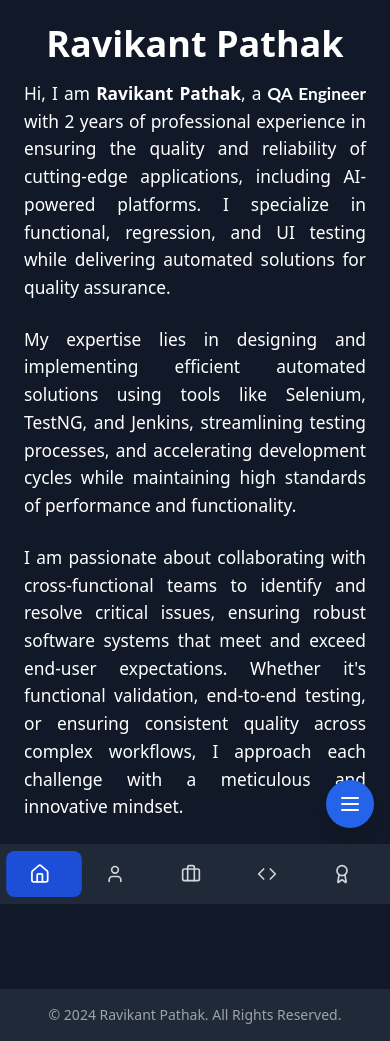
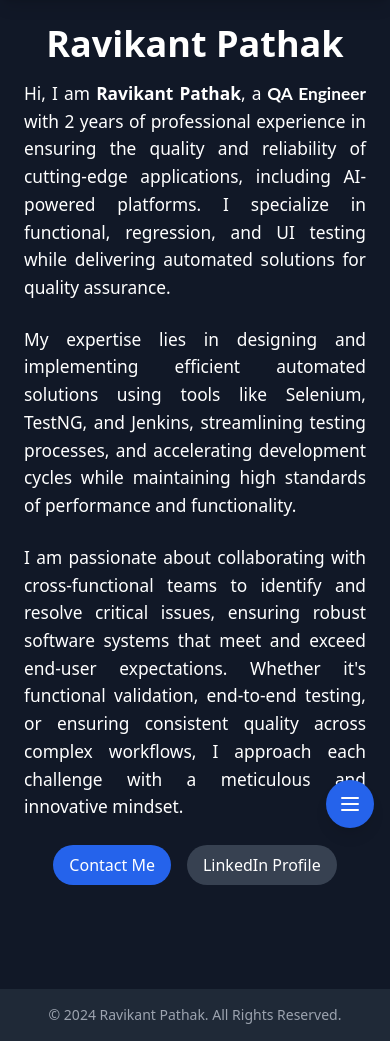
Before and after one commit to deadPoolCloud/ravikant-portfolio, a React (Create React App) app: page / in a window 390 px wide. Built offline with nearby package versions, Linux system fonts and the light colour scheme.

Commit message:
removed the menu button

```diff
--- a/src/App.js
+++ b/src/App.js
@@ -1,7 +1,6 @@
 import React, { useState, useEffect } from 'react';
 import {
-  Home, User, Briefcase, Code, Award, Menu, X,
-  Mail, Linkedin, FileText
+  Home, User, Briefcase, Code, Award, Menu, X
 } from 'lucide-react';
 
 function App() {
@@ -28,28 +27,29 @@ function App() {
   // Navigation Button Component
   const NavButton = ({ icon: Icon, section, label }) => (
     <button
-      className={`flex items-center p-2 rounded-lg transition-all transform
+      className={`flex items-center justify-center p-2 rounded-lg transition-all transform
         ${activeSection === section
           ? 'bg-blue-700 text-white scale-105'
           : 'hover:bg-blue-600 hover:text-white text-gray-300'
         }
-        ${isMobile ? 'w-full justify-center text-lg py-3' : ''}`}
+        ${isMobile ? 'w-full' : ''}`}
       onClick={() => {
         setActiveSection(section);
         setIsMobileMenuOpen(false);
       }}
     >
-      <Icon className="mr-2" size={20} />
-      {!isMobile && <span className="text-base">{label}</span>}
+      <Icon size={20} />
+      {!isMobile && <span className="ml-2 text-base">{label}</span>}
     </button>
   );
 
   // Render Mobile Navigation
   const renderMobileNavigation = () => (
-    <div
-      className={`fixed bottom-0 left-0 w-full bg-gray-800 z-50 transition-all duration-300
-        ${isMobileMenuOpen ? 'translate-y-0' : 'translate-y-full'}`}
+    <nav
+      className={`fixed top-0 left-0 w-full bg-gray-800 z-50 shadow-lg transition-all duration-300
+        ${isMobileMenuOpen ? 'translate-y-0' : '-translate-y-full'}`}
     >
+      <div className="container mx-auto">
         <div className="grid grid-cols-5 gap-1 p-2">
           <NavButton icon={Home} section="home" label="Home" />
           <NavButton icon={User} section="about" label="About" />
@@ -58,13 +58,13 @@ function App() {
           <NavButton icon={Award} section="projects" label="Projects" />
         </div>
       </div>
+    </nav>
   );
 
   // Render Desktop Navigation
   const renderDesktopNavigation = () => (
     <nav className="bg-gray-800 shadow-md p-4">
-      <div className="container mx-auto flex justify-between items-center">
-        <div className="text-2xl font-bold text-blue-500">Ravikant Pathak</div>
+      <div className="container mx-auto flex justify-center items-center">
         <div className="space-x-4 flex">
           <NavButton icon={Home} section="home" label="Home" />
           <NavButton icon={User} section="about" label="About" />
```
Lines whose indentation alone changed are shown as unchanged.
